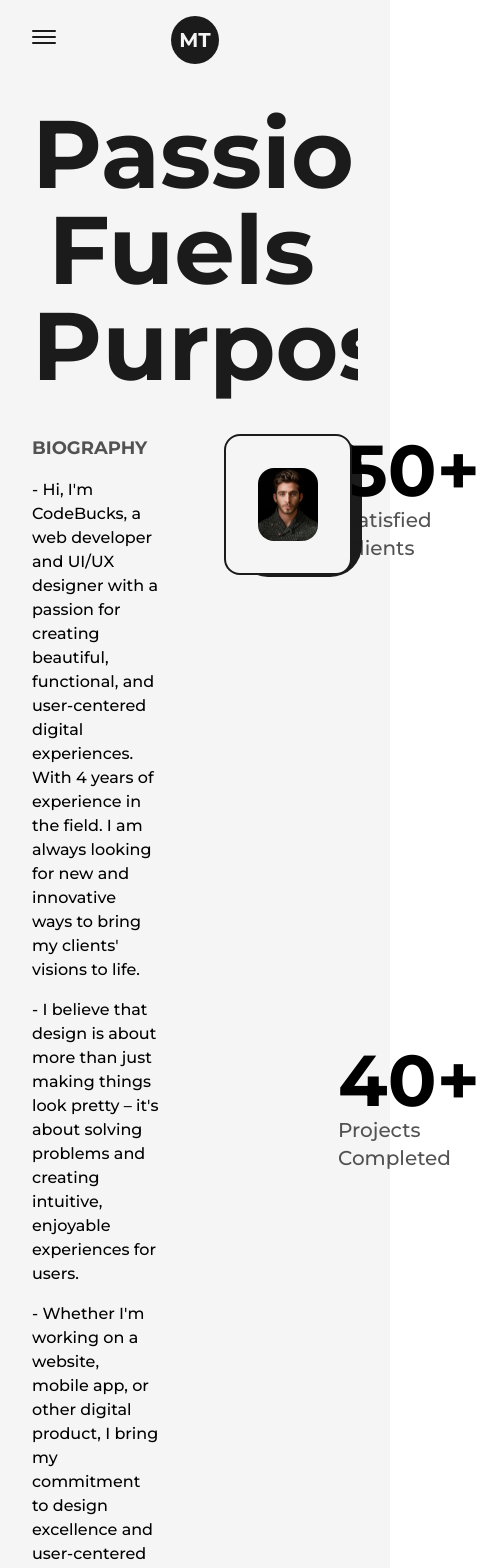
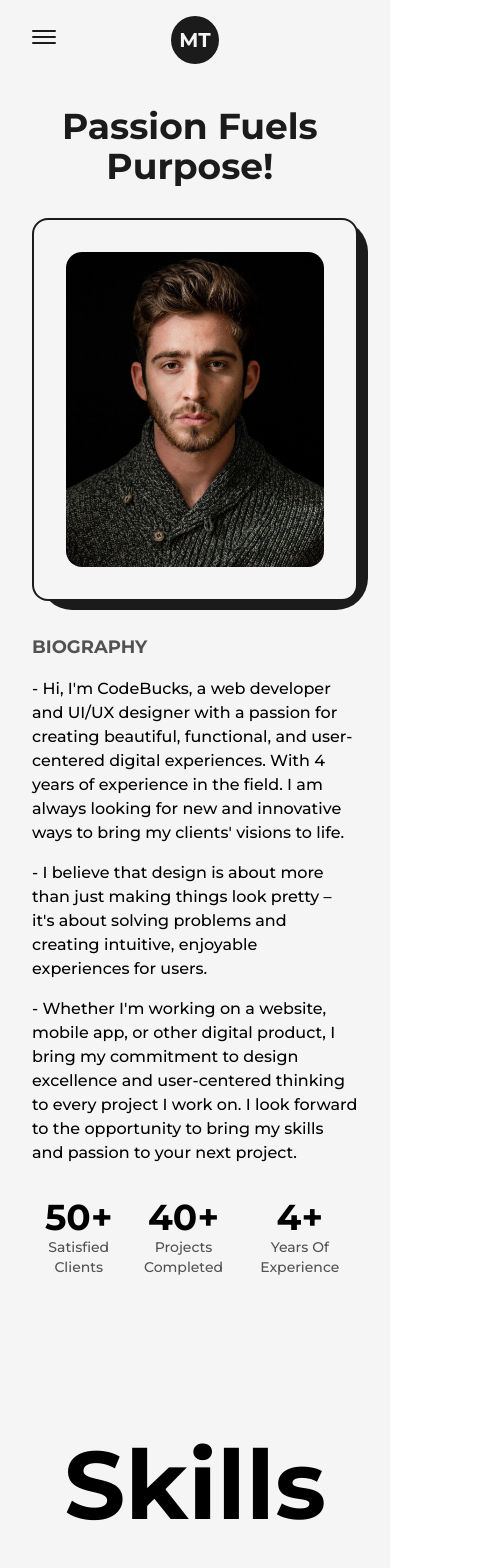
Before and after one commit to MilkiasTonji/mock-portfolio, a Next.js app: page /about in a window 390 px wide. Shown: the top 1568 px of the page, 480 px wide, since content can reach past the window. Built offline with nearby package versions, Linux system fonts and the light colour scheme.

Commit message:
completed making about page responsive

```diff
--- a/src/pages/about.js
+++ b/src/pages/about.js
@@ -47,9 +47,9 @@
             </Head>
             <main className='flex  w-full flex-col items-center justify-center'>
                 <Layout className='pt-16'>
-                    <AnimatedText text={"Passion Fuels Purpose!"} className='text-6xl mb-10' />
-                    <div className='grid w-full grid-cols-8 gap-16'>
-                        <div className='col-span-3 flex flex-col items-start justify-start'>
+                    <AnimatedText text={"Passion Fuels Purpose!"} className='text-7xl mb-10 lg:!text-6xl sm:!text-5xl xs:!text-4xl sm:mb-8' />
+                    <div className='grid w-full grid-cols-8 gap-16 sm:gap-8'>
+                        <div className='col-span-3 flex flex-col items-start justify-start xl:col-span-4 md:order-2 md:col-span-8'>
                             <h2 className='mb-4 text-lg font-bold uppercase text-dark/75 dark:text-light/75'>Biography</h2>
                             <p className='font-medium dark:text-light'>
                                 - Hi, I'm CodeBucks, a web developer and UI/UX designer with a passion for creating beautiful, functional,
@@ -67,28 +67,36 @@
 
                             </p>
                         </div>
-                        <div className='col-span-3 relative h-max rounded-2xl border-2 border-solid border-dark bg-light p-8 dark:bg-dark dark:border-light'>
+                        <div className='col-span-3 relative h-max rounded-2xl border-2 border-solid border-dark bg-light p-8 dark:bg-dark
+                         dark:border-light xl:col-span-4 md:order-1 md:col-span-8'>
                             <div className='absolute top-0 -right-3 -z-10 w-[102%] h-[103%] rounded-[2rem] bg-dark dark:bg-light' />
                             <Image src={profilePic} alt='MilkiasTonji' className='w-full h-auto rounded-2xl'
                                 priority={true}
                                 sizes="(max-width: 768px) 100vw, (max-width: 1200px) 50vw, 33vw"
                             />
                         </div>
-                        <div className='col-span-2 flex flex-col items-end justify-between'>
-                            <div className='flex flex-col items-end justify-center'>
-                                <span className='inline-block text-7xl font-bold dark:text-light'>
+                        <div className='col-span-2 flex flex-col items-end justify-between xl:col-span-8
+                        xl:flex-row xl:items-center md:order-3'>
+                            <div className='flex flex-col items-end justify-center xl:items-center'>
+                                <span className='inline-block text-7xl font-bold dark:text-light md:text-6xl sm:text-5xl xs:text-4xl'>
                                     <AnimatedNumbers value={50} />+</span>
-                                <h2 className='text-xl font-medium capitalize text-dark/75 dark:text-light'>satisfied clients</h2>
+                                <h2 className='text-xl font-medium capitalize text-dark/75 dark:text-light/75
+                                xl:text-center md:text-lg sm:text-base xs:text-sm'
+                                >satisfied clients</h2>
                             </div>
-                            <div className='flex flex-col items-end justify-center'>
-                                <span className='inline-block text-7xl font-bold dark:text-light'>
+                            <div className='flex flex-col items-end justify-center lg:items-center'>
+                                <span className='inline-block text-7xl font-bold dark:text-light md:text-6xl sm:text-5xl xs:text-4xl'>
                                     <AnimatedNumbers value={40} />+</span>
-                                <h2 className='text-xl font-medium capitalize text-dark/75 dark:text-light'>projects completed</h2>
+                                <h2 className='text-xl font-medium capitalize text-dark/75 dark:text-light/75
+                                 xl:text-center md:text-lg sm:text-base xs:text-sm'
+                                >projects completed</h2>
                             </div>
-                            <div className='flex flex-col items-end justify-center'>
-                                <span className='inline-block text-7xl font-bold dark:text-light'>
+                            <div className='flex flex-col items-end justify-center lg:items-center'>
+                                <span className='inline-block text-7xl font-bold dark:text-light md:text-6xl sm:text-5xl xs:text-4xl'>
                                     <AnimatedNumbers value={4} />+</span>
-                                <h2 className='text-xl font-medium capitalize text-dark/75 dark:text-light'>Years of experience</h2>
+                                <h2 className='text-xl font-medium capitalize text-dark/75 dark:text-light/75
+                                 xl:text-center md:text-lg sm:text-base xs:text-sm'
+                                >Years of experience</h2>
                             </div>
                         </div>
                     </div>
```
